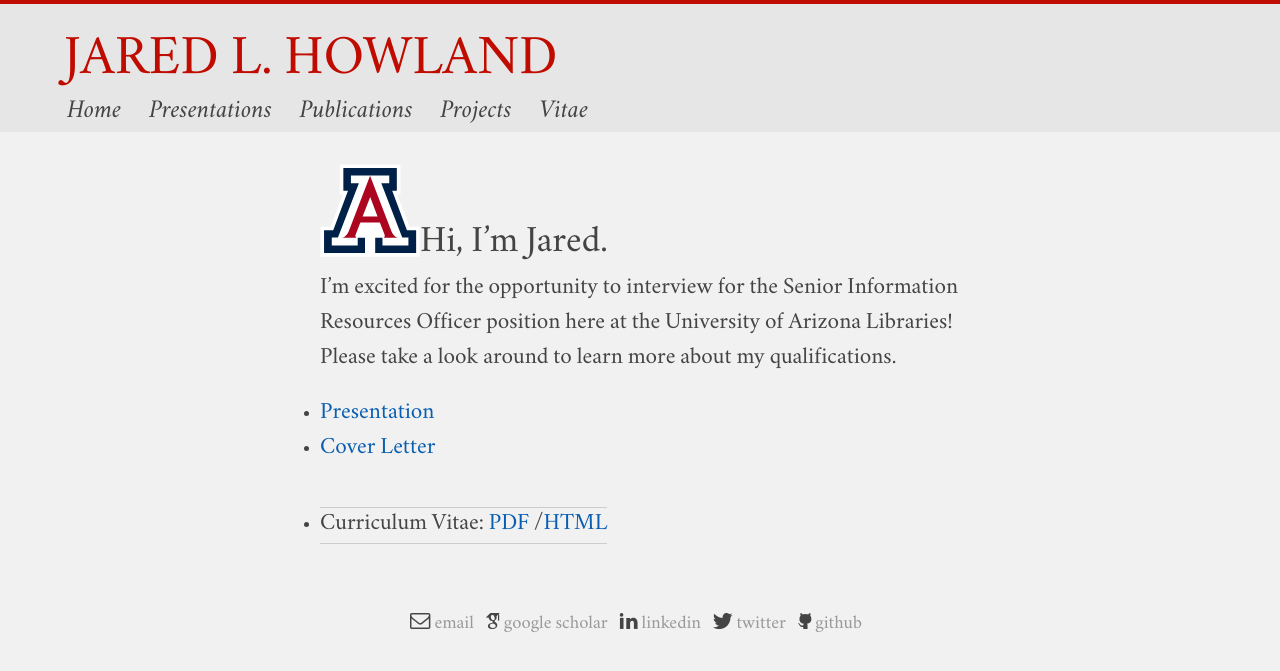
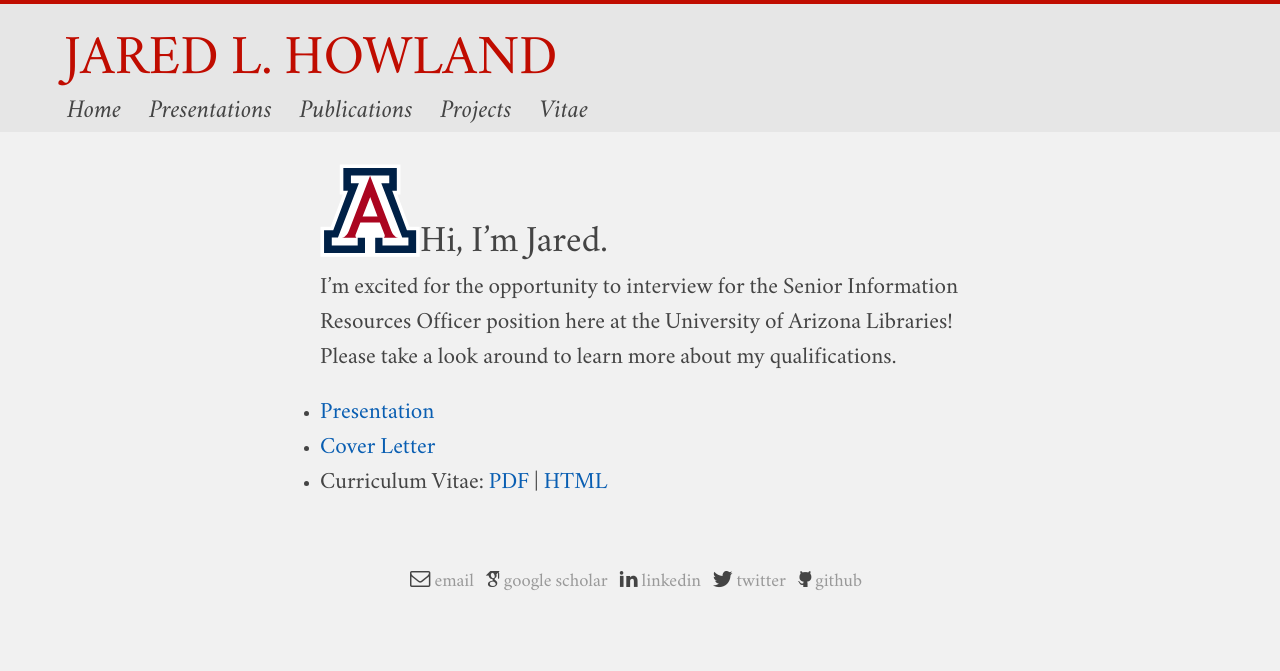
Before and after one commit to jaredhowland/jaredhowland.github.io, a Jekyll site: the page built from content/ua.md, in a window 1280 px wide. Shown: the top 671 px of the page. Built offline with Jekyll 4.4.1, drawn with Linux system fonts in a browser that asks for light colours.

Commit message:
Update ua.md

```diff
--- a/content/ua.md
+++ b/content/ua.md
@@ -11,4 +11,4 @@ I’m excited for the opportunity to interview for the Senior Information Resour
 
 * [Presentation]({{ site.url }}/assets/images/presentations/files/ua/presentation.pdf)
 * [Cover Letter]({{ site.url }}/assets/images/presentations/files/ua/cover-letter.pdf)
-* Curriculum Vitae: [PDF]({{ site.url }}/assets/images/presentations/files/ua/vita.pdf) /| [HTML]({{ site.url }}/vita/)
+* Curriculum Vitae: [PDF]({{ site.url }}/assets/images/presentations/files/ua/vita.pdf) \| [HTML]({{ site.url }}/vita/)
```
